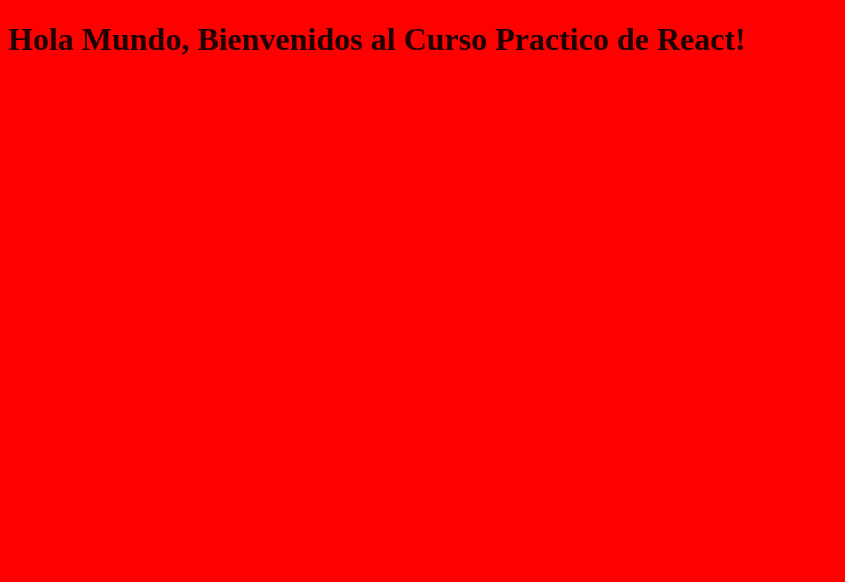
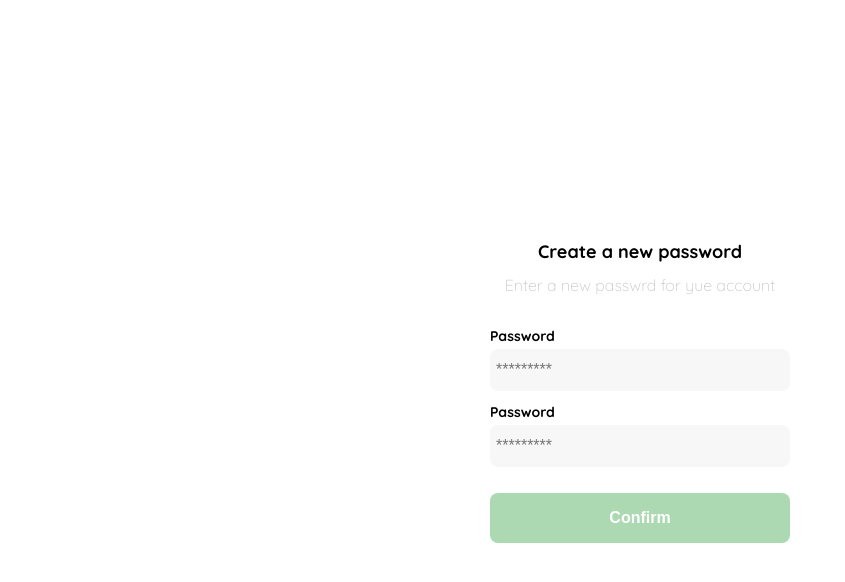
Before and after one commit to platzi/react-practico, a React app: page / in a window 1280 px wide. Shown: the top 582 px of the page, without its empty margins (0-845 px from the left). Built offline with nearby package versions, Linux system fonts and the light colour scheme.

Commit message:
:sparkles: [ADD] Login sass

```diff
--- a/public/index.html
+++ b/public/index.html
@@ -1,12 +1,18 @@
 <!DOCTYPE html>
 <html lang="en">
+
 <head>
 	<meta charset="UTF-8">
 	<meta http-equiv="X-UA-Compatible" content="IE=edge">
 	<meta name="viewport" content="width=device-width, initial-scale=1.0">
+	<link rel="preconnect" href="https://fonts.googleapis.com">
+	<link rel="preconnect" href="https://fonts.gstatic.com" crossorigin>
+	<link href="https://fonts.googleapis.com/css2?family=Quicksand:wght@300;500;700&display=swap" rel="stylesheet">
 	<title>React shop</title>
 </head>
+
 <body>
 	<div id="app"></div>
 </body>
+
 </html>
--- a/src/components/App.jsx
+++ b/src/components/App.jsx
@@ -1,9 +1,13 @@
 import React from 'react';
-import '../styles/global.scss';
+import Layout from '../containers/Layout';
+import Login from '../containers/Login';
+import '../styles/global.css';
 
 const App = () => {
 	return (
-		<h1>Hola Mundo, Bienvenidos al Curso Practico de React!</h1>
+		<Layout>
+			<Login />
+		</Layout>
 	);
 }
 
--- /dev/null
+++ b/src/containers/Layout.jsx
@@ -0,0 +1,11 @@
+import React from 'react';
+
+const Layout = ({ children }) => {
+	return (
+		<div className="Layout">
+			{children}
+		</div>
+	);
+}
+
+export default Layout;
--- a/src/containers/Login.jsx
+++ b/src/containers/Login.jsx
@@ -1,21 +1,18 @@
 import React from 'react';
+import '../styles/Login.scss';
 
 const Login = () => {
 	return (
 		<div className="login">
 			<div className="form-container">
 				<img src="./logos/logo_yard_sale.svg" alt="logo" className="logo" />
-
 				<h1 className="title">Create a new password</h1>
 				<p className="subtitle">Enter a new passwrd for yue account</p>
-
 				<form action="/" className="form">
 					<label for="password" className="label">Password</label>
 					<input type="password" id="password" placeholder="*********" className="input input-password" />
-
 					<label for="new-password" className="label">Password</label>
 					<input type="password" id="new-password" placeholder="*********" className="input input-password" />
-
 					<input type="submit" value="Confirm" className="primary-button login-button" />
 				</form>
 			</div>
--- /dev/null
+++ b/src/styles/Login.scss
@@ -0,0 +1,70 @@
+@import 'vars';
+
+.login {
+	width: 100%;
+	height: 100vh;
+	display: grid;
+	place-items: center;
+}
+.form-container {
+	display: grid;
+	grid-template-rows: auto 1fr auto;
+	width: 300px;
+}
+.logo {
+	width: 150px;
+	margin-bottom: 48px;
+	justify-self: center;
+	display: none;
+}
+.title {
+	font-size: var(--lg);
+	margin-bottom: 12px;
+	text-align: center;
+}
+.subtitle {
+	color: var(--very-light-pink);
+	font-size: var(--md);
+	font-weight: 300;
+	margin-top: 0;
+	margin-bottom: 32px;
+	text-align: center;
+}
+.form {
+	display: flex;
+	flex-direction: column;
+}
+.label {
+	font-size: var(--sm);
+	font-weight: bold;
+	margin-bottom: 4px;
+}
+.input {
+	background-color: var(--text-input-field);
+	border: none;
+	border-radius: 8px;
+	height: 30px;
+	font-size: var(--md);
+	padding: 6px;
+	margin-bottom: 12px;
+}
+.primary-button {
+	background-color: var(--hospital-green);
+	border-radius: 8px;
+	border: none;
+	color: var(--white);
+	width: 100%;
+	cursor: pointer;
+	font-size: var(--md);
+	font-weight: bold;
+	height: 50px;
+}
+.login-button {
+	margin-top: 14px;
+	margin-bottom: 30px;
+}
+@media (max-width: 640px) {
+	.logo {
+		display: block;
+	}
+}
--- /dev/null
+++ b/src/styles/_vars.scss
@@ -0,0 +1,10 @@
+:root {
+	--white: #FFFFFF;
+	--black: #000000;
+	--very-light-pink: #C7C7C7;
+	--text-input-field: #F7F7F7;
+	--hospital-green: #ACD9B2;
+	--sm: 14px;
+	--md: 16px;
+	--lg: 18px;
+}
--- /dev/null
+++ b/src/styles/global.css
@@ -0,0 +1,4 @@
+body {
+	margin: 0;
+	font-family: 'Quicksand', sans-serif;
+}
--- a/src/styles/global.scss
+++ /dev/null
@@ -1,7 +0,0 @@
-$base-color: #ff0000;
-$color: rgba(black, 0.88);
-
-body {
-	background-color: $base-color;
-	color: $color;
-}
--- a/webpack.config.js
+++ b/webpack.config.js
@@ -30,7 +30,7 @@
 				]
 			},
 			{
-				test: /\.s[ac]ss$/i,
+				test: /\.(css|scss)$/,
 				use: [
 					"style-loader",
 					"css-loader",
```
Lines whose indentation alone changed are shown as unchanged.
